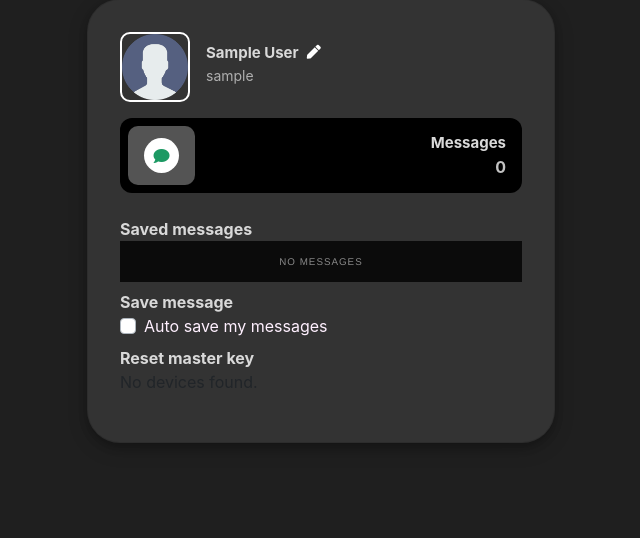
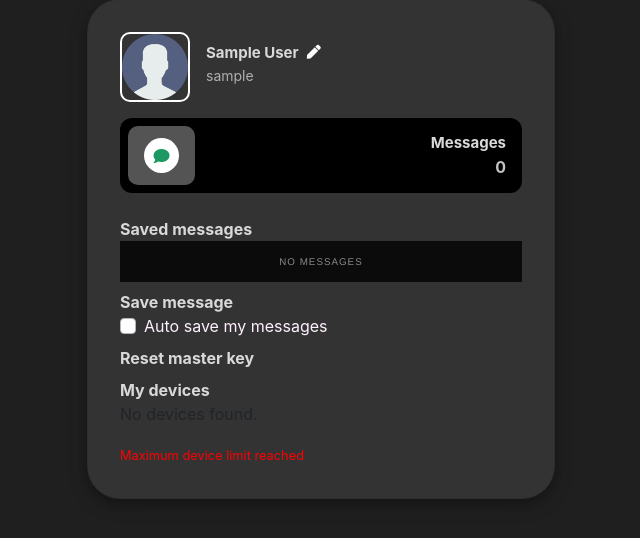
Before and after one commit to skzeeshan365/vocalhost, a Django app: page /chat/profile/sample/ in a window 1280 px wide. Shown: the part 74-612 px from the top of the page, without its empty margins (319-959 px from the left). Run offline with Django 4.2, Linux system fonts and the light colour scheme; the visitor is signed in with stand-in values (Sample User, id 1); data that the repository does not hold is empty; some libraries are stand-ins or nearby versions.

Commit message:
m1.0.6.3

```diff
--- a/ReiserX_Tunnel/settings.py
+++ b/ReiserX_Tunnel/settings.py
@@ -51,7 +51,7 @@ MIDDLEWARE = [
 
 ROOT_URLCONF = "ReiserX_Tunnel.urls"
 
-ASSET_VERSION = '1'
+ASSET_VERSION = '2'
 ASSET_VERSION_RATCHET = '1'
 
 TEMPLATES = [
--- a/chat/urls.py
+++ b/chat/urls.py
@@ -27,4 +27,5 @@ urlpatterns = [
     path('request/send/', views.send_friend_request, name='send_friend_request'),
     path('request/accept/', views.accept_friend_request, name='accept_friend_request'),
 
+    path('device/logout/', views.logout_device, name='logout_device'),
 ]
--- a/chat/utils.py
+++ b/chat/utils.py
@@ -4,6 +4,7 @@ import hashlib
 from cryptography.hazmat.backends import default_backend
 from cryptography.hazmat.primitives import serialization
 from cryptography.hazmat.primitives.asymmetric import ec, rsa
+from django.utils import timezone
 from jwcrypto import jwk
 
 from chat.models import SenderKeyBundle, ReceiverKeyBundle, PublicKey, ChildMessage, UserDevice, SentMessage
@@ -271,3 +272,7 @@ def get_ip(request):
     if user_ip:
         return user_ip
     return None
+
+
+def get_current_time():
+    return timezone.now()
--- a/chat/views.py
+++ b/chat/views.py
@@ -9,6 +9,7 @@ from cloudinary import uploader
 from cryptography.hazmat.backends import default_backend
 from cryptography.hazmat.primitives import serialization
 from cryptography.hazmat.primitives.asymmetric import ec
+from django.contrib.auth import logout
 from django.contrib.auth.decorators import login_required
 from django.contrib.auth.models import User
 from django.core.serializers.json import DjangoJSONEncoder
@@ -24,7 +25,7 @@ from ReiserX_Tunnel import settings
 from chat.models import Message, Room, get_connected_users, new_signal_message, FriendRequest, SenderKeyBundle, \
     ReceiverKeyBundle, PublicKey, UserDevice, ChildMessage
 from chat.utils import format_key, generate_sender_keys, generate_receiver_keys, generate_room_id, \
-    process_messages, clear_temp_messages, generate_key_pair, get_browser_name, get_ip
+    process_messages, clear_temp_messages, generate_key_pair, get_browser_name, get_ip, get_current_time
 from main.Utils import send_pusher_update
 from main.forms import ImageUploadForm
 
@@ -81,7 +82,7 @@ def chat_box(request):
                 new_message = False
 
             if last_message.receiver == other_user and messages_with_cipher_other.exists():
-                    status = 2
+                status = 2
             elif messages_with_cipher is None and messages_with_cipher_other is None:
                 status = -1
         room_messages_info.append({
@@ -112,31 +113,23 @@ def chat_box(request):
 
     device_id_cookie = request.COOKIES.get('device_id')
 
-    # private_key, public_key = generate_key_pair()
-    # UserDevice.objects.filter(identifier=device_id_cookie, user=user).update(identifier=device_id_cookie)
-
     device_keys = UserDevice.get_user_device_public_keys(request.user)
 
-    context = {'protocol': protocol,
-                           'abcf': settings.FIREBASE_API_KEY,
-                           'users': room_messages_info,
-                           'storeMessage': user.userprofile.auto_save,
-                           'pusher': settings.PUSHER_KEY,
-                           'token_status': token,
-                           'received_requests': received_friend_request,
-               'device_keys': mark_safe(device_keys)}
-    response = render(request, "chat/chat.html",
-                      context)
     user_device = None
     if device_id_cookie:
         user_device = UserDevice.get_user_by_device(device_id_cookie)
 
     if user_device and user_device.username == user.username:
-        user_device.save()
-    else:
-        new_device_id = str(uuid.uuid4())
-        private_key, public_key = generate_key_pair()
-        UserDevice.objects.create(user=user, identifier=new_device_id, device_public_key=public_key, device_type=UserDevice.WEB, name=get_browser_name(request), ip_address=get_ip(request))
+        device = UserDevice.get_device_by_id(device_id_cookie)
+
+        if device.device_public_key is None:
+            private_key, public_key = generate_key_pair()
+            device.device_public_key = public_key
+        else:
+            private_key = None
+        device.ip_address = get_ip(request)
+        device.save()
+
         context = {'protocol': protocol,
                    'abcf': settings.FIREBASE_API_KEY,
                    'users': room_messages_info,
@@ -144,11 +137,33 @@ def chat_box(request):
                    'pusher': settings.PUSHER_KEY,
                    'token_status': token,
                    'received_requests': received_friend_request,
-                   'device_keys': mark_safe(device_keys),
-                   'private_key': mark_safe(private_key)}
+                   'device_keys': mark_safe(device_keys)}
+        if private_key:
+            context['private_key'] = mark_safe(private_key)
         response = render(request, "chat/chat.html",
                           context)
-        response.set_cookie('device_id', new_device_id, max_age=365 * 24 * 60 * 60)
+    else:
+        device = UserDevice.create_user_device(user, request)
+        if device:
+            private_key, public_key = generate_key_pair()
+            device.device_public_key = public_key
+            device.save()
+            context = {'protocol': protocol,
+                       'abcf': settings.FIREBASE_API_KEY,
+                       'users': room_messages_info,
+                       'storeMessage': user.userprofile.auto_save,
+                       'pusher': settings.PUSHER_KEY,
+                       'token_status': token,
+                       'received_requests': received_friend_request,
+                       'device_keys': mark_safe(device_keys),
+                       'private_key': mark_safe(private_key)}
+            response = render(request, "chat/chat.html",
+                              context)
+            response.set_cookie('device_id', str(device.identifier), max_age=365 * 24 * 60 * 60)
+            return response
+        else:
+            return redirect('chat_profile', user.username)
+
     return response
 
 
@@ -162,7 +177,8 @@ def generate_secondary_key_pair(request):
             private_key, public_key = generate_key_pair()
             device.device_public_key = public_key
             device.save()
-            return JsonResponse({'status': 'success', 'private_key': mark_safe(private_key), 'public_key': PublicKey.format_key(public_key)})
+            return JsonResponse({'status': 'success', 'private_key': mark_safe(private_key),
+                                 'public_key': PublicKey.format_key(public_key)})
         else:
             return JsonResponse({'status': 'error', 'message': 'Unauthorized'})
     else:
@@ -186,6 +202,7 @@ def update_message_status(receiver_user, username):
         }
         send_pusher_update(message_data=message, receiver_username=receiver_user)
 
+
 @login_required(login_url='/account/login/')
 def load_messages(request, receiver):
     if request.method == 'POST':
@@ -204,7 +221,8 @@ def load_messages(request, receiver):
         if room:
             receiver = User.objects.get(username=receiver_user)
             public_keys = room.get_public_keys(receiver, device_id)
-            public_key = PublicKey.get_latest_public_key(user=user, room=room, device_id=UserDevice.get_device_by_id(device_id))
+            public_key = PublicKey.get_latest_public_key(user=user, room=room,
+                                                         device_id=UserDevice.get_device_by_id(device_id))
             if generate_keys or not public_key:
                 generate_keys = True
                 if public_key:
@@ -233,15 +251,14 @@ def load_messages(request, receiver):
                 thread = threading.Thread(target=update_message_status, args=(receiver_user, user.username))
                 thread.start()
 
-
-            PublicKey.delete_unused_public_keys(user, room, device_id)
         else:
             messages = []
             public_keys = None
             private_keys = None
         messages = json.dumps(messages, cls=DjangoJSONEncoder)
-        return JsonResponse({'status': 'success', 'data': messages, 'generate_keys': generate_keys, 'keys': {'public_keys': public_keys,
-                                                                             'private_keys': private_keys}})
+        return JsonResponse(
+            {'status': 'success', 'data': messages, 'generate_keys': generate_keys, 'keys': {'public_keys': public_keys,
+                                                                                             'private_keys': private_keys}})
     else:
         return JsonResponse({'status': 'error', 'message': 'Invalid request'})
 
@@ -407,7 +424,8 @@ def send_friend_request(request):
             existing_request = FriendRequest.objects.filter(sender=request.user, receiver=friend_user)
             if existing_request.exists():
                 existing_request.delete()
-                return JsonResponse({'status': 'success', 'request_status': False, 'room': generate_room_id(request.user.username, username)})
+                return JsonResponse({'status': 'success', 'request_status': False,
+                                     'room': generate_room_id(request.user.username, username)})
             else:
                 return JsonResponse({'status': 'error', 'message': 'Request does not exist'})
         else:
@@ -449,7 +467,7 @@ def send_friend_request(request):
             key_bundle = SenderKeyBundle(
                 ik_public_key=ik_public_key_bytes,
                 ek_public_key=ek_public_key_bytes,
-                DHratchet= dhratchet_public_key_bytes,
+                DHratchet=dhratchet_public_key_bytes,
                 isNew=True,
             )
             friend_request.set_key_bundle(key_bundle=key_bundle)
@@ -490,7 +508,8 @@ def send_friend_request(request):
                 'version': 1
             }
 
-            return JsonResponse({'status': 'success', 'request_status': True, 'private_keys': private_keys, 'room': generate_room_id(request.user.username, username)})
+            return JsonResponse({'status': 'success', 'request_status': True, 'private_keys': private_keys,
+                                 'room': generate_room_id(request.user.username, username)})
 
     return JsonResponse({'status': 'error', 'message': 'Invalid request method'}, status=405)
 
@@ -600,7 +619,8 @@ def accept_friend_request(request):
             'version': 1
         }
 
-        return JsonResponse({'status': 'success', 'message': 'Friend request accepted', 'private_keys': private_keys, 'room': generate_room_id(request.user.username, username)})
+        return JsonResponse({'status': 'success', 'message': 'Friend request accepted', 'private_keys': private_keys,
+                             'room': generate_room_id(request.user.username, username)})
 
     return JsonResponse({'status': 'error', 'message': 'Invalid request method'}, status=405)
 
@@ -778,6 +798,24 @@ def update_profile_info(request):
         return JsonResponse({'error': 'Invalid request'})
 
 
+@login_required
+def logout_device(request):
+    if request.method == 'POST':
+        data = json.loads(request.body)
+        device_id = data.get('device_id')
+        device = UserDevice.get_device_by_id(device_id)
+
+        if request.user.is_authenticated and device.user is not None:
+            if device.user == request.user:
+                device.delete()
+                if request.COOKIES.get('device_id') == device_id:
+                    logout(request)
+                return JsonResponse({'status': 'success', 'message': 'Logout successful'})
+        return JsonResponse({'status': 'error', 'message': 'Unauthorized'})
+    else:
+        return JsonResponse({'status': 'error', 'message': 'Invalid request'})
+
+
 def upload_image(request):
     if request.method == 'POST':
         image_data = request.FILES.get('image_data')
--- a/main/admin.py
+++ b/main/admin.py
@@ -26,7 +26,7 @@ class UserDeviceAdmin(admin.ModelAdmin):
 
 
 class RoomAdmin(admin.ModelAdmin):
-    list_display = ('room', 'sender_username', 'receiver_username', 'sender_channel', 'receiver_channel')
+    list_display = ('room', 'sender_username', 'receiver_username', 'sender_message_status', 'receiver_message_status')
 
 
 class FriendRequestAdmin(admin.ModelAdmin):
--- a/main/models.py
+++ b/main/models.py
@@ -14,6 +14,8 @@ class UserProfile(models.Model):
     status = models.BooleanField(default=False)
     image = models.ImageField(default=None, upload_to='profile_pics/')
     auto_save = models.BooleanField(default=False)
+
+    max_devices = models.IntegerField(validators=[MaxValueValidator(10)], default=1)
 
     def save(self, *args, **kwargs):
         if not self.api:
--- a/main/views.py
+++ b/main/views.py
@@ -11,6 +11,7 @@ from django.dispatch import receiver
 from django.http import HttpResponse, JsonResponse
 from django.shortcuts import render, redirect, get_object_or_404, resolve_url
 
+from chat.models import UserDevice
 from main import forms
 from main.consumers import MyWebSocketConsumer
 # Create your views here.
@@ -156,20 +157,22 @@ def login_view(request):
             username_or_email = form.cleaned_data['username_or_email']
             password = form.cleaned_data['password']
 
-            # Authenticate using either username or email
             user = authenticate(request, username=username_or_email, password=password)
             if user is None:
                 user = authenticate(request, email=username_or_email, password=password)
 
             if user is not None:
                 login(request, user)
-                # Redirect to the previous page or profile if 'next' is not present
                 next_page = request.POST.get('next', 'profile')
 
-                # Ensure 'next_page' is a relative URL
                 next_page = resolve_url(next_page)
                 response = redirect(next_page)
-                return response
+                device_id = UserDevice.create_user_device(user, request)
+                if device_id:
+                    response.set_cookie('device_id', str(device_id.identifier), max_age=365 * 24 * 60 * 60)
+                    return response
+                else:
+                    return redirect('chat_profile', user.username)
             else:
                 form.add_error(None, 'Invalid username/email or password.')
     else:
--- a/templates/chat/profile.html
+++ b/templates/chat/profile.html
@@ -119,7 +119,7 @@
         }
 
         .device-list {
-    margin-top: 20px;
+            margin-top: 5px;
         }
 
         .device-item {
@@ -127,8 +127,8 @@
             align-items: center;
             margin-bottom: 10px;
             padding: 8px;
-    border-left: 1px solid #ffffff;
-    border-right: 1px solid #ffffff;
+            border-left: 1px solid #989898;
+            border-right: 1px solid #989898;
         }
 
         .device-icon {
@@ -149,12 +149,14 @@
             margin: 5px 0;
             font-size: 14px;
         }
+
         .delete-button {
             margin-left: auto;
         }
+
         .delete-button button {
-    background-color: #494949; /* Red background color */
-    color: white; /* White text color */
+            background-color: #151515; /* Red background color */
+            color: #d9d9d9; /* White text color */
             border: none; /* Remove default button border */
             padding: 5px 10px; /* Add padding to the button */
             cursor: pointer; /* Show pointer cursor on hover */
@@ -163,6 +165,10 @@
 
         .delete-button button:hover {
             background-color: #282828; /* Darker red background color on hover */
+        }
+
+        .device_current {
+            background: #262626;
         }
     </style>
 </head>
@@ -287,11 +293,13 @@
                 <a onclick="generate_secondary_key()" class="wishlist-border pt-2">
                     <span class="wishlist">Reset master key</span>
                 </a>
-
+                <a class="wishlist-border pt-2" style="margin-bottom: unset;">
+                    <span class="wishlist">My devices</span>
                 {% if user_devices %}
                     <div class="device-list">
                         {% for device in user_devices %}
-            <div class="device-item">
+                            <div class="device-item {% if device.get_id_str == request.COOKIES.device_id %}
+                            device_current{% endif %}" id="device-{{ device.identifier }}">
                                 <div class="device-icon">
                                     {% if device.device_type == 'android' %}
                                         <i class="fab fa-android"></i>
@@ -302,12 +310,15 @@
                                     {% endif %}
                                 </div>
                                 <div class="device-info">
-                    <h3>{{ device.user.username }}'s {{ device.get_device_type_display }}</h3>
+                                    <h3 style="display: flex; align-items: center;">{{ device.name }}{% if device.get_id_str == request.COOKIES.device_id %}<small style="color: #b4b4b4; margin-left: 5px;"> current</small>{% endif %}</h3>
                                     <p style="margin-bottom: -5px;">IP: {{ device.ip_address }}</p>
-                    <p style="margin-top: -4px; margin-bottom: -4px;">Last seen: {{ device.last_login }}</p>
+                                    <p style="margin-top: -4px; margin-bottom: -4px;">Last
+                                        seen: {{ device.last_login }}</p>
                                 </div>
                                 <div class="delete-button">
-                    <button onclick="deleteDevice('{{ device.id }}')">Logout</button>
+                                    <button onclick="logout_device('{{ device.identifier }}')">
+                                        Logout
+                                    </button>
                                 </div>
                             </div>
                         {% endfor %}
@@ -315,7 +326,8 @@
                 {% else %}
                     <p>No devices found.</p>
                 {% endif %}
-
+                <small style="color: #ff0000;">Maximum device limit reached</small>
+                </a>
             {% endif %}
         </div>
         <div id="save_message_loader" style="margin-top: 20px; display: none;"
@@ -731,6 +743,33 @@
             }
         });
     }
+
+    function logout_device(device_id) {
+        saveMessageLoader.style.display = 'block';
+        $.ajax({
+            type: 'POST',
+            url: '{% url "logout_device" %}',
+            dataType: 'json',
+            data: JSON.stringify({
+                device_id: device_id
+            }),
+            success: function (response) {
+                if (response.status === 'success') {
+                    let deviceElement = document.getElementById('device-' + device_id);
+                    if (deviceElement) {
+                        deviceElement.remove();
+                    }
+                } else {
+                    console.error('Error loading messages:', response.error);
+                }
+                saveMessageLoader.style.display = 'none';
+            },
+            error: function (error) {
+                console.error('Error loading messages:', error);
+                saveMessageLoader.style.display = 'none';
+            }
+        });
+    }
 </script>
 
 <script>
```
Also changed, not shown: chat/consumers.py (+17 -18 lines), chat/models.py (+51 -5 lines), chat/migrations/0035_remove_room_receiver_channel_and_more.py (added), main/migrations/0028_userprofile_max_devices.py (added). Lines whose indentation alone changed are shown as unchanged.
